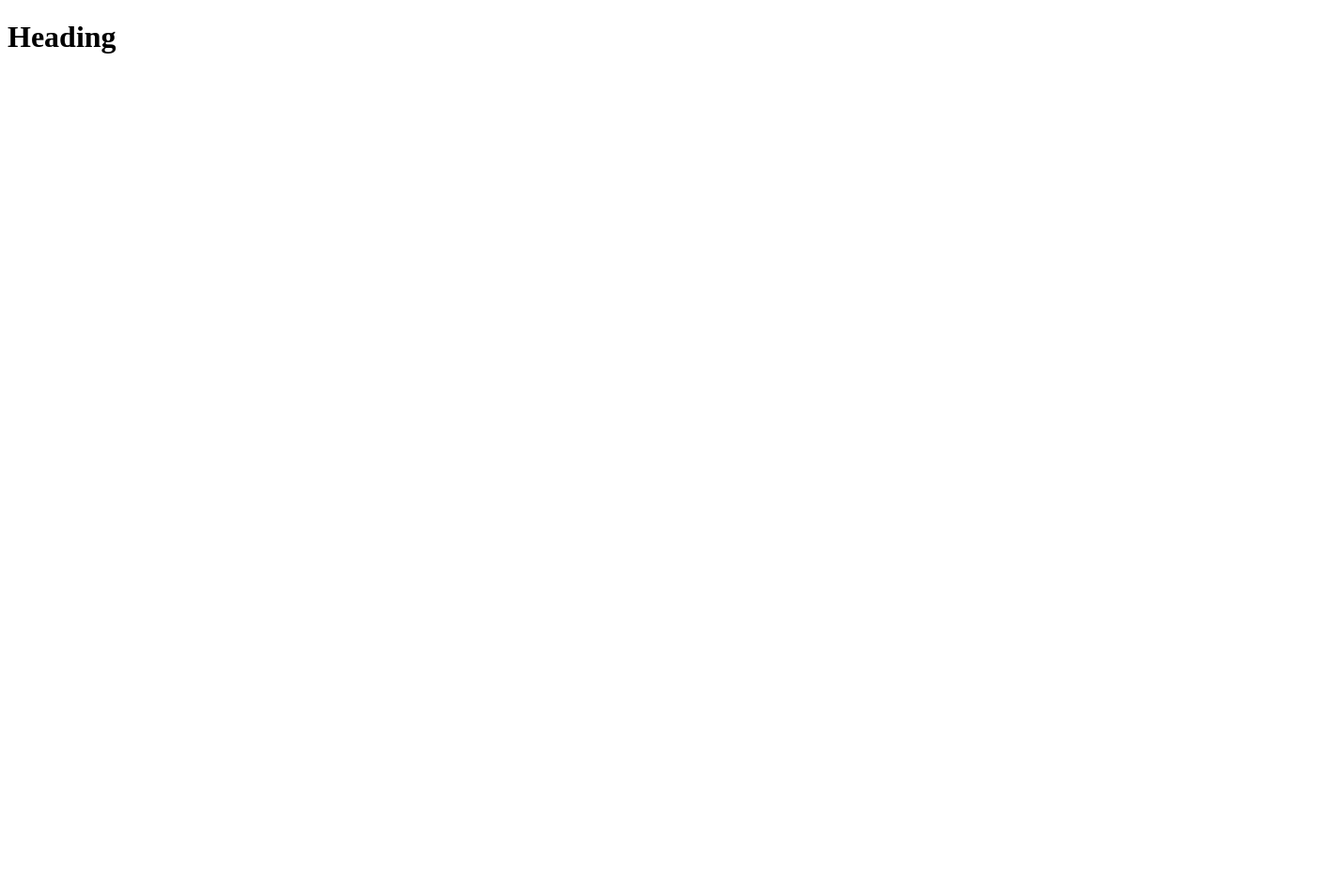
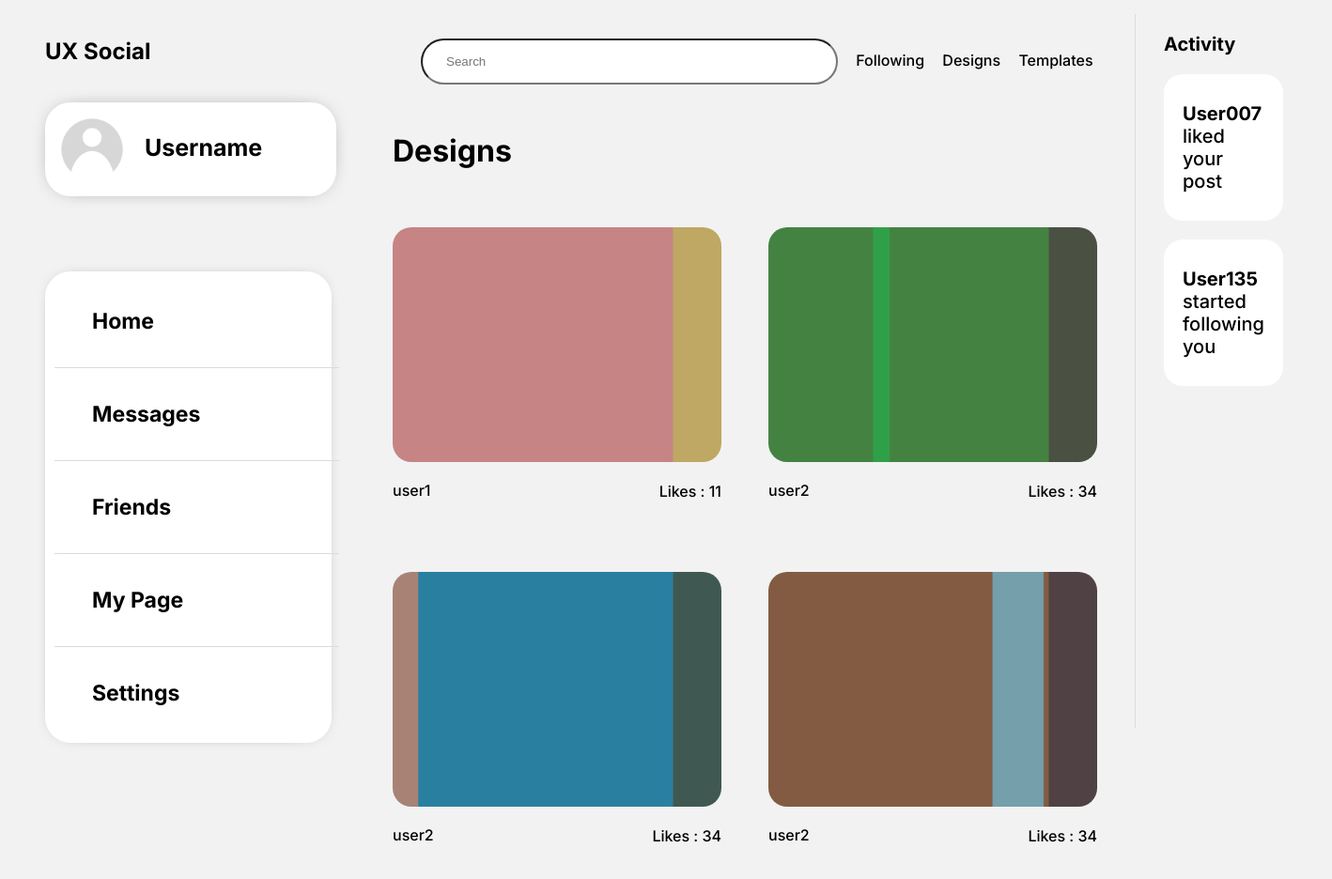
Before and after one commit to andrewoh0513/uxsocialnetwork, a plain HTML site: page index.html in a window 1280 px wide. Shown: the whole page at 94% size, 1418 px wide, since content can reach past the window. Before the commit the page ends 800 px from the top, so only its background shows below. Drawn offline with Linux system fonts and the light colour scheme; a script that the page names is missing.

Commit message:
basichtmlcss

```diff
--- a/index.html
+++ b/index.html
@@ -6,9 +6,79 @@
     <meta http-equiv="X-UA-Compatible" content="ie=edge">
     <title>Title</title>
     <link rel="stylesheet" href="screen.css">
+    <link href="https://fonts.googleapis.com/css2?family=Inter:wght@500;700&display=swap" rel="stylesheet">
   </head>
   <body>
-    <h1>Heading</h1>
+    <h2>UX Social</h2>
+    <div class="left">
+      <div class="username">
+          <img src="profilepic.png" alt="profile">
+          Username
+      </div>
+      <div class="nav">
+          <ul>
+           <li><a href="">
+              Home
+            </a></li>
+            <li><a href="">
+              Messages
+            </a></li>
+            <li><a href="">
+              Friends
+            </a></li>
+            <li><a href="">
+             My Page
+            </a></li>
+            <li><a href="">
+            Settings
+            </a></li>
+          </ul>
+      </div>
+    </div>
+    <div class="pages">
+      <ul>
+        <li><input type="text" id="search" name="search"
+        placeholder="Search">
+        </li>
+        <li><a href="">Following</a></li>
+        <li><a href="">Designs</a></li>
+        <li><a href="">Templates</a></li>
+      </ul>
+    </div>
+    <div class="main">
+      <h1>Designs</h1>
+        <div class="images">
+          <div class="posts">
+            <img src="1.png" alt="post1">
+            <p>user1</p>
+            <p class="likes">Likes&nbsp;:&nbsp;11</p>
+          </div>
+          <div class="posts">
+            <img src="2.png" alt="post2">
+            <p>user2</p>
+            <p class="likes">Likes&nbsp;:&nbsp;34</p>
+          </div>
+          <div class="posts">
+            <img src="3.png" alt="post2">
+            <p>user2</p>
+            <p class="likes">Likes&nbsp;:&nbsp;34</p>
+          </div>
+          <div class="posts">
+            <img src="4.png" alt="post2">
+            <p>user2</p>
+            <p class="likes">Likes&nbsp;:&nbsp;34</p>
+          </div>
+        </div>
+    </div>
+    <div class="activity">
+      <p>Activity</p>
+      <div class="active">
+        <p><b>User007</b> liked your post</p>
+      </div>
+      <div class="active">
+        <p><b>User135</b> started following you</p>
+      </div>
+    </div>
     <script src="index.js"></script>
   </body>
 </html>
--- a/index.js
+++ /dev/null
@@ -1 +0,0 @@
-// Add JavaScript below
--- a/screen.css
+++ b/screen.css
@@ -1 +1,146 @@
-/* Add screen styles below */
+body {
+    font-family: 'Inter', sans-serif;
+    background-color: #f2f2f2;
+}
+
+h2 {
+    padding-top: 20px;
+    padding-left: 40px;
+}
+
+.left {
+    margin-left: 40px;
+}
+
+.username {
+    background-color: #ffffff;
+    width: 280px;
+    padding: 15px;
+    border-radius: 27px;
+    font-size: 25px;
+    font-weight: bold;
+    margin-bottom: 80px;
+    margin-top: 40px;
+    box-shadow: 0 0 25px -15px;
+}
+
+.username img {
+    width: 70px;
+    vertical-align: middle;
+    padding-right: 15px;
+}
+
+.nav {
+    position: absolute;
+    list-style: none;
+    width: 305px;
+    background-color: #ffffff;
+    border-radius: 27px;
+    box-shadow: 0 0 20px -15px;
+}
+
+.nav li {
+    display: block;
+    width: 283px;
+    margin-left: -30px;
+    border-bottom: 1px solid #dbdbdb;
+    padding: 10px;
+    padding-bottom: 35px;
+    padding-top: 35px;
+    font-size: 23px;
+    font-weight: 600;
+}
+
+.nav li:first-of-type {
+    margin-top: -12px;
+}
+
+.nav li:last-of-type {
+    border-bottom: none;
+    margin-bottom: -12px;
+}
+
+.nav a {
+    display: block;
+    text-decoration: none;
+    color: #000000;
+    margin-left: 30px;
+}
+
+.nav a:hover {
+    font-weight: 700;
+}
+
+.pages input {
+    padding: 15px;
+    border-radius: 30px;
+    width: 400px;
+    padding-left: 25px;
+}
+
+.pages a {
+    text-decoration: none;
+    color: #000000;
+}
+
+.pages li {
+    display: inline-block;
+    list-style: none;
+    padding-right: 15px;
+}
+
+.pages {
+    position: absolute;
+    top: 25px;
+    margin-left: 400px;
+}
+
+.main {
+    position: absolute;
+    top: 120px;
+    margin-left: 410px;
+}
+
+.images {
+    display: inline-block;
+    margin-top: 40px;
+    width: 1000px;
+}
+
+.posts {
+    margin-bottom: 60px;
+    float: left;
+    margin-right: 50px;
+}
+
+.likes {
+    margin-top: -35px;
+    text-align: right;
+}
+
+.posts img {
+    width: 350px;
+    border-radius: 20px;
+}
+
+.activity {
+    position: absolute;
+    top: 15px;
+    margin-left: 1200px;
+    padding-left: 30px;
+    border-left: 1px solid #dbdbdb;
+    height: 95%;
+    font-weight: 700;
+    font-size: 20px;
+}
+
+.active {
+    font-weight: 500;
+    background-color: #ffffff;
+    padding: 10px;
+    padding-right: 20px;
+    padding-left: 20px;
+    margin-top: 20px;
+    border-radius: 20px;
+    margin-right: 20px;
+}
```
Also changed, not shown: 1.png (added), 2.png (added), 3.png (added), 4.png (added), profilepic.png (added), 1 other file.
